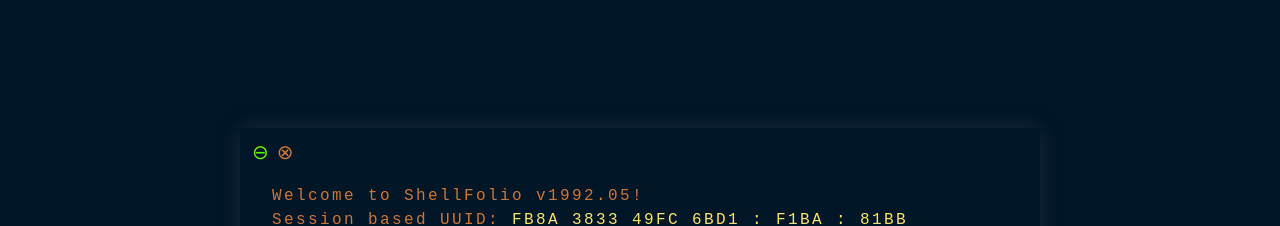
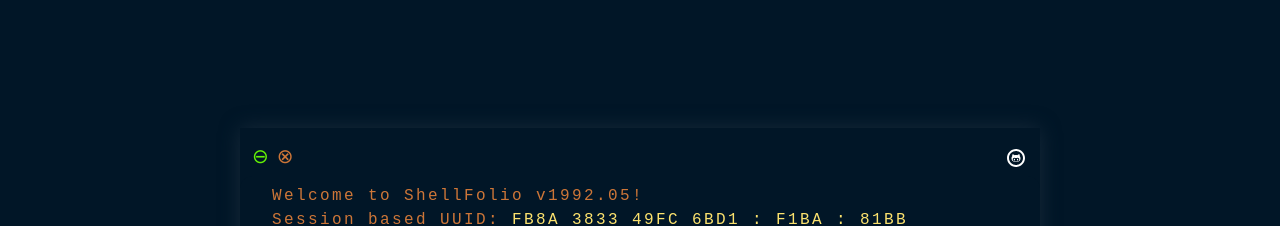
Before and after one commit to AHShuvro/Terminal-0.1, a React (Vite) app: page / in a window 1280 px wide. Shown: the top 226 px of the page. Built offline with nearby package versions, Linux system fonts and the light colour scheme; a web font is replaced by a local one.

Commit message:
add github link

```diff
--- a/package.json
+++ b/package.json
@@ -14,6 +14,7 @@
     "match-sorter": "^6.3.4",
     "react": "^18.2.0",
     "react-dom": "^18.2.0",
+    "react-icons": "^5.2.1",
     "react-router-dom": "^6.23.0",
     "sort-by": "^1.2.0"
   },
--- a/src/App.jsx
+++ b/src/App.jsx
@@ -1,4 +1,5 @@
 import { useState, useRef, useLayoutEffect } from 'react';
+import { TiSocialGithubCircular } from "react-icons/ti";
 
 import Local from './Components/Local';
 import Help from './Components/Help';
@@ -7,6 +8,7 @@ import Skills from './Components/Skills';
 import Contact from './Components/Contact';
 import { Link } from 'react-router-dom';
 import Projects from './Components/Projects';
+
 
 function App() {
   const [input, setInput] = useState('');
@@ -116,9 +118,12 @@ function App() {
     <>
       <div className={`${theme} w-screen h-screen flex flex-col items-center justify-center bg-[#FAFAFA] dark:bg-[#011627] relative`}>
         <div style={shadowStyle} className="max-w-[50rem] pb-4  mx-4">
-          <div className="w-full h-12 flex gap-2 pl-3 pt-3 bg-[#FFFFFF] dark:bg-[#011627]">
-            <Link to={'/blank'} ><button className="text-[#007BFF] dark:text-[#64F105] hover:text-[#CD7638] text-xl">⊖</button></Link>
-            <Link to={'/close'} ><button className="text-[#FF0000] dark:text-[#CD7638] hover:text-[#F5084F] text-xl">⊗</button></Link>
+          <div className="w-full h-12 flex justify-between px-3 pt-3 bg-[#FFFFFF] dark:bg-[#011627]">
+            <div className='flex gap-2'>
+              <Link className='flex items-center' to={'/blank'} ><button className="text-[#007BFF] dark:text-[#64F105] hover:text-[#CD7638] text-xl">⊖</button></Link>
+              <Link className='flex items-center' to={'/close'} ><button className="text-[#FF0000] dark:text-[#CD7638] hover:text-[#F5084F] text-xl">⊗</button></Link>
+            </div>
+            <a href="https://github.com/AHShuvro" target='blank' className='flex items-center'><TiSocialGithubCircular className="text-[#011627] dark:text-[#FFFFFF] dark:hover:text-[#007BFF] text-2xl" /></a>
           </div>
           <div className="pl-4 md:pl-8 pr-6 md:pr-32 h-[30rem] rounded-xl overflow-y-auto bg-[#FAFAFA] dark:bg-[#011627]" style={{ scrollbarWidth: 'none', msOverflowStyle: 'none' }}>
             <Local />
```
Also changed, not shown: 1 other file (tests, documents, lock files or other folders).
